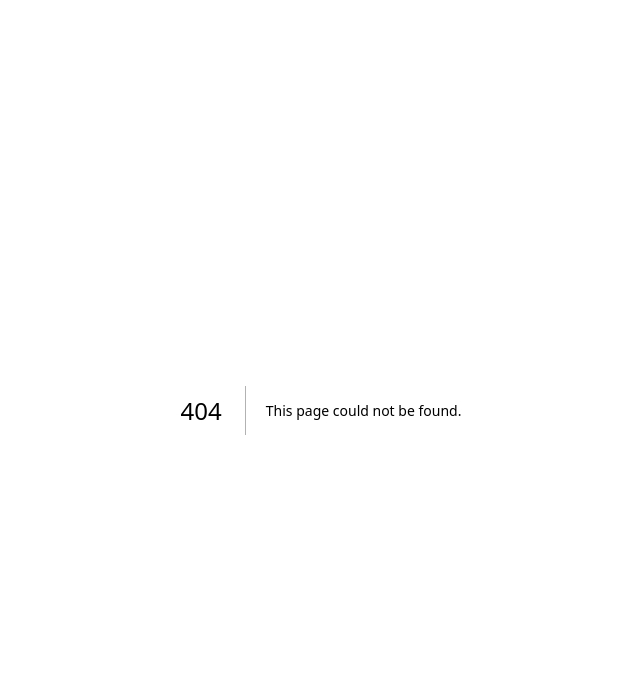
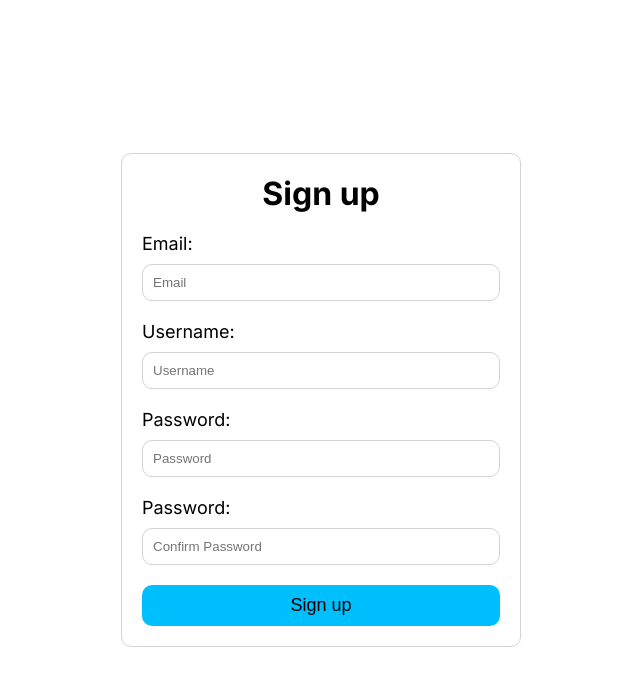
Before and after one commit to PablloZz/next-express-auth, a Next.js app: page /sign-up in a window 1280 px wide. Before the commit this address had no page. Shown: the top 686 px of the page, without its empty margins (319-959 px from the left). Built offline with nearby package versions, Linux system fonts and the light colour scheme.

Commit message:
feat: Implement sign up form layout

```diff
--- /dev/null
+++ b/src/app/(auth)/sign-up/page.tsx
@@ -0,0 +1,49 @@
+import styles from "./styles.module.css";
+
+export default function SignUp() {
+  return (
+    <form className={styles.form}>
+      <h1 className={styles.heading}>Sign up</h1>
+      <fieldset className={styles.controls}>
+        <legend className="visibilityHidden">Credentials</legend>
+        <label className={styles.label}>
+          <span>Email:</span>
+          <input type="text" name="email" id="email" placeholder="Email" className={styles.input} />
+        </label>
+        <label className={styles.label}>
+          <span>Username:</span>
+          <input
+            type="text"
+            name="username"
+            id="username"
+            placeholder="Username"
+            className={styles.input}
+          />
+        </label>
+        <label className={styles.label}>
+          <span>Password:</span>
+          <input
+            type="password"
+            name="password"
+            id="password"
+            placeholder="Password"
+            className={styles.input}
+          />
+        </label>
+        <label className={styles.label}>
+          <span>Password:</span>
+          <input
+            type="password"
+            name="confirmPassword"
+            id="confirmPassword"
+            placeholder="Confirm Password"
+            className={styles.input}
+          />
+        </label>
+      </fieldset>
+      <button className={styles.button} type="button">
+        Sign up
+      </button>
+    </form>
+  );
+}
--- /dev/null
+++ b/src/app/(auth)/sign-up/styles.module.css
@@ -0,0 +1,51 @@
+.form {
+  width: 100%;
+  max-width: 400px;
+  min-width: 260px;
+  display: flex;
+  flex-direction: column;
+  gap: 20px;
+  padding: 20px;
+  border: 1px solid lightgray;
+  border-radius: 10px;
+}
+
+.heading {
+  text-align: center;
+}
+
+.controls {
+  width: 100%;
+  display: flex;
+  flex-direction: column;
+  gap: 20px;
+}
+
+.label {
+  display: flex;
+  flex-direction: column;
+  gap: 10px;
+  font-size: 18px;
+}
+
+.input {
+  border: 1px solid lightgray;
+  padding: 10px;
+  border-radius: 10px;
+}
+
+.button {
+  padding: 10px;
+  border-radius: 10px;
+  font-size: 18px;
+  background: deepskyblue;
+  transition: background .2s ease, transform .2s ease;
+}
+
+.button:hover {
+  background: skyblue;
+}
+
+.button:active {
+  transform: translateY(2px) scaleX(99%);
+}
```
